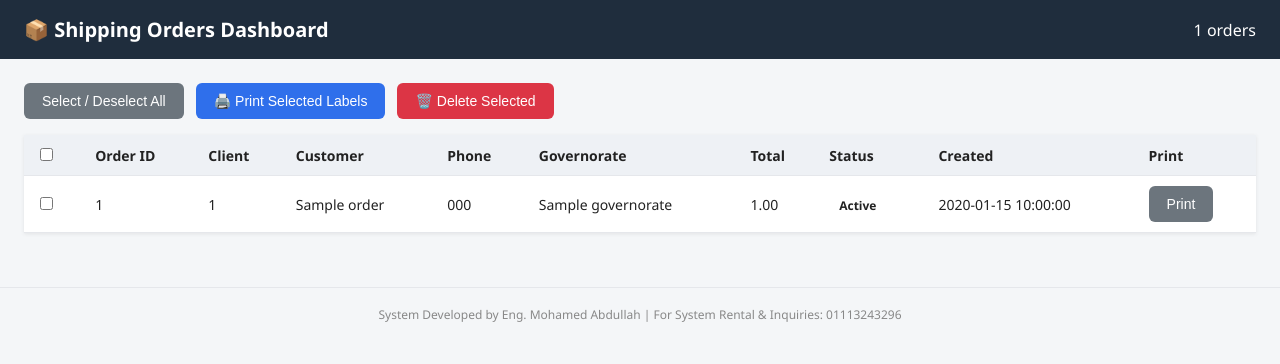
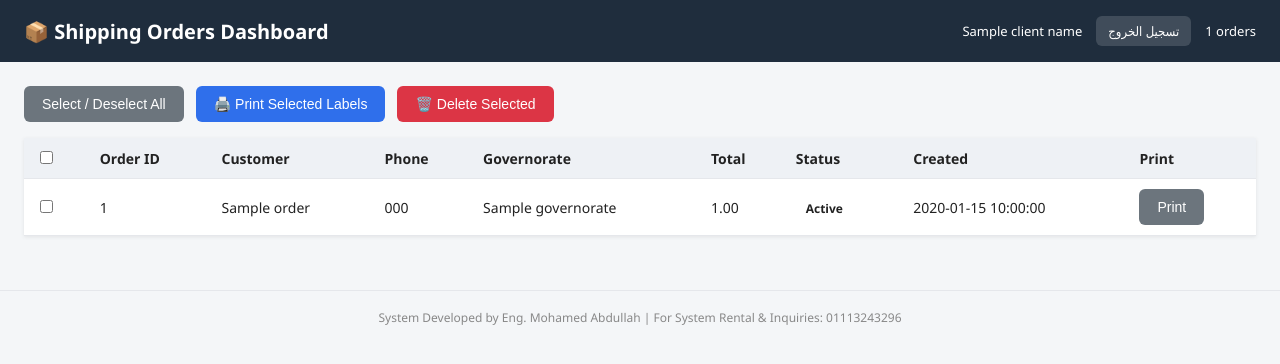
Before and after one commit to M-sto/shipping-label-app, a Flask app: template templates/index.html in a window 1280 px wide. Shown: the top 364 px of the page. Run offline with Flask 3, Linux system fonts and the light colour scheme; the template is opened without the code that fills it: most values are stand-ins (such as "Sample title", 1, 10 or a date in 2020).

Commit message:
Refactor index.html to include user info and admin links

```diff
--- a/templates/index.html
+++ b/templates/index.html
@@ -20,6 +20,20 @@
         align-items: center;
     }
     header h1 { font-size: 20px; margin: 0; }
+    header .user-info {
+        display: flex;
+        align-items: center;
+        gap: 14px;
+        font-size: 13px;
+    }
+    header a {
+        color: #fff;
+        text-decoration: none;
+        background: rgba(255,255,255,0.15);
+        padding: 6px 12px;
+        border-radius: 6px;
+    }
+    header a:hover { background: rgba(255,255,255,0.3); }
     .container { padding: 24px; }
     .toolbar {
         display: flex;
@@ -84,7 +98,14 @@
 
 <header>
     <h1>📦 Shipping Orders Dashboard</h1>
+    <div class="user-info">
+        <span>{{ client_name }}{% if is_admin %} (Admin){% endif %}</span>
+        {% if is_admin %}
+        <a href="/admin/clients">إدارة العملاء</a>
+        {% endif %}
+        <a href="/logout">تسجيل الخروج</a>
         <span>{{ orders|length }} orders</span>
+    </div>
 </header>
 
 <div class="container">
@@ -100,7 +121,7 @@
                 <tr>
                     <th><input type="checkbox" id="selectAll" onclick="toggleAll()"></th>
                     <th>Order ID</th>
-                    <th>Client</th>
+                    {% if is_admin %}<th>Client</th>{% endif %}
                     <th>Customer</th>
                     <th>Phone</th>
                     <th>Governorate</th>
@@ -115,7 +136,7 @@
                 <tr>
                     <td><input type="checkbox" name="order_ids" value="{{ order.order_id }}::{{ order.client_id }}"></td>
                     <td>{{ order.order_id }}</td>
-                    <td>{{ order.client_id }}</td>
+                    {% if is_admin %}<td>{{ order.client_id }}</td>{% endif %}
                     <td>{{ order.customer_name or '-' }}</td>
                     <td>{{ order.phone1 or '-' }}</td>
                     <td>{{ order.governorate or '-' }}</td>
```
Lines whose indentation alone changed are shown as unchanged.
